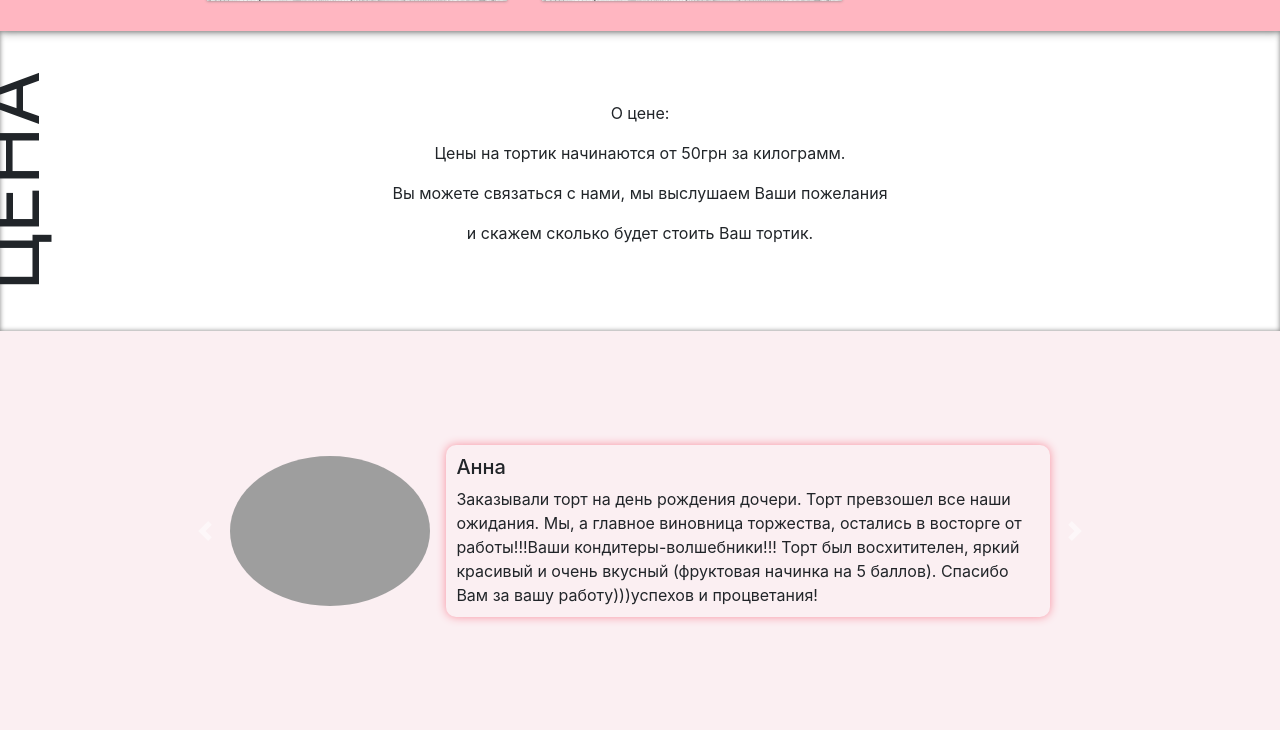
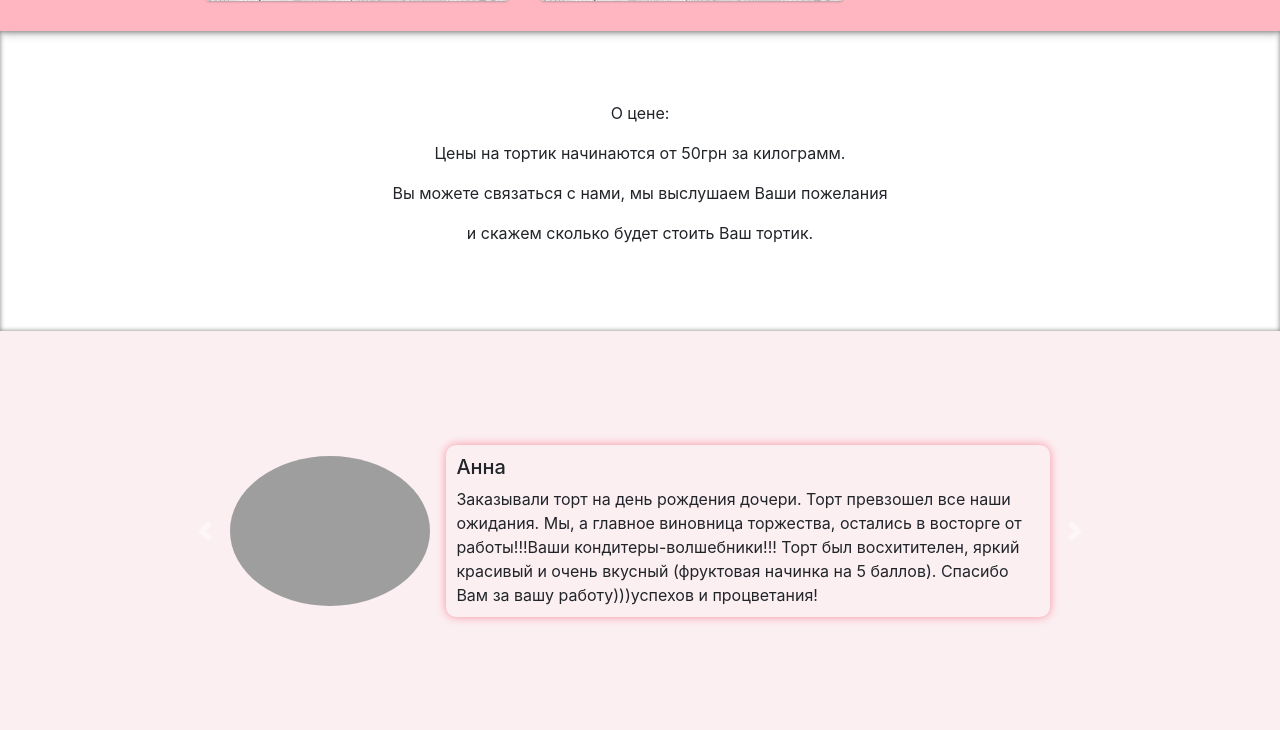
Before and after one commit to sviatoslavpereverzev/Tortic, a Django app: page / in a window 1280 px wide. Shown: the part 1976-2706 px from the top of the page. Run offline with Django 3.2, Linux system fonts and the light colour scheme; data comes from the database, SQL or seed files in the repository; some libraries are stand-ins or nearby versions; grey boxes are pictures that could not be loaded.

Commit message:
Delete price

```diff
--- a/templates/home.html
+++ b/templates/home.html
@@ -150,7 +150,7 @@
 
 	<!-----Price----->
 	<section class="price">
-		<p class="topic d-flex align-items-center">ЦЕНА</p>
+{#		<p class="topic d-flex align-items-center">ЦЕНА</p>#}
 		<div class="d-flex flex-column justify-content-center align-items-center">
 			<p>О цене:</p>
 			<p>Цены на тортик начинаются от 50грн за килограмм.</p>
```
